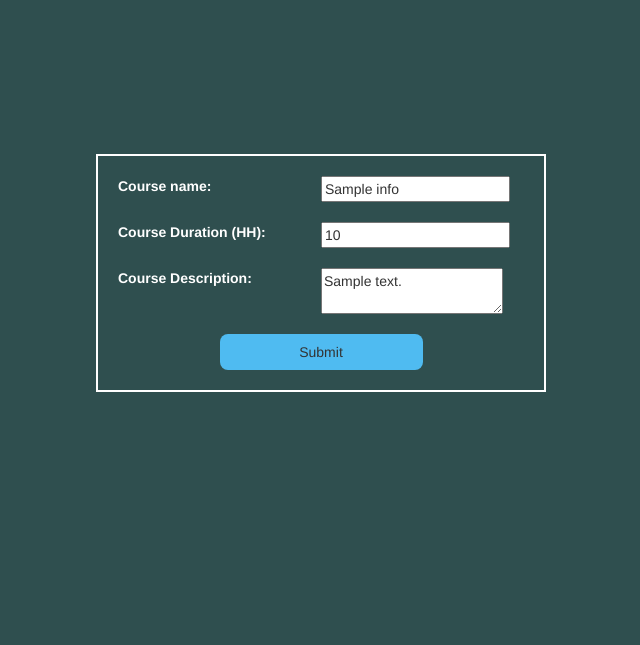
After one commit to jayparmar1301/tutor-crud-application, a Django app: page /courses/edit/1 in a window 1280 px wide. The commit adds this page. Shown: the top 645 px of the page, without its empty margins (319-959 px from the left). Run offline with Django 4.2, Linux system fonts and the light colour scheme; tables that the repository leaves empty hold one stand-in row (values such as "Sample post"); some libraries are stand-ins or nearby versions.

Commit message:
Course Edit: Added course edit functionality for tutor

```diff
--- a/courses/urls.py
+++ b/courses/urls.py
@@ -7,10 +7,8 @@ urlpatterns = [
     path('add', views.add_course_page),
     path('add/new', views.add_new_course),
 
-    # #path('add/tutor', views.add_tutor),
-
-    # path('edit/<int:id>', views.edit_course),
-    # path('edit/<int:id>/submit', views.update_tutor),
+    path('edit/<int:id>', views.edit_course),
+    path('edit/<int:id>/submit', views.update_course),
 
     # path('delete/<int:id>', views.delete_tutor)
 ]
--- a/courses/views.py
+++ b/courses/views.py
@@ -25,3 +25,15 @@ def add_new_course(request):
                                 tutor_id = tutor)
 
     return redirect(f'/courses/{tutor_id}')
+
+def edit_course(request, id):
+    course = Course_Info.objects.get(id=id)
+    return render(request, 'edit_course_info.html', context = { 'course': course })
+
+def update_course(request, id):
+    course = Course_Info.objects.get(id=id)
+    course.course_name = request.GET.get('course_name') if request.GET.get('course_name') != None else course.course_name
+    course.course_duration = request.GET.get('course_duration') if request.GET.get('course_duration') else course.course_duration
+    course.course_description = request.GET.get('course_description') if request.GET.get('course_description') else course.course_description
+    course.save()
+    return redirect(f'/courses/{course.tutor_id.id}')
--- /dev/null
+++ b/templates/edit_course_info.html
@@ -0,0 +1,51 @@
+
+{% extends 'base.html' %}
+
+{% block title %}
+Homepage
+{% endblock title %}
+
+{% block css%}
+<style>
+body {
+    background: darkslategrey !important;
+}
+
+#form {
+    border: 2px solid white !important;
+    max-width: 750px;
+    padding: 20px;
+    margin: 12% auto;
+    width: 450px;
+ }
+
+ label {
+    width: 50% !important;
+    float: left;
+    color: white;
+ }
+
+ input[type="submit"] {
+    width: 50%;
+    border: none;
+    background: #4fbbf1;
+    padding: 8px;
+    border-radius: 8px;
+}
+</style>
+{% endblock css%}
+
+{% block content %}
+<form id="form" action="/courses/edit/{{ course.id}}/submit">
+    <label for="course_name">Course name:</label>
+    <input type="text" id="course_name" name="course_name" value="{{ course.course_name }}"><br><br>
+
+    <label for="course_duration">Course Duration (HH):</label>
+    <input type="text" id="course_duration" name="course_duration" value="{{ course.course_duration }}"><br><br>
+
+    <label for="course_description">Course Description:</label>
+    <textarea style="width: 182px;" id="course_description" name="course_description" value="{{ course.course_description}}">{{ course.course_description}}</textarea><br><br>
+
+    <div style="text-align: center;"> <input type="submit" value="Submit">   </div>
+  </form>
+  {% endblock content %}
--- a/templates/tutor_courses.html
+++ b/templates/tutor_courses.html
@@ -40,7 +40,7 @@ Homepage
             <th>{{course.course_name}}</th>
             <th>{{course.course_description}}</th>
             <th>{{course.course_duration}}</th>
-            <th>Course Name</th>
+            <th><a href="/courses/edit/{{ course.id}}">  Edit </a></th>
             <th>Course Description</th>
         </tr>
         {% endfor %}
```
